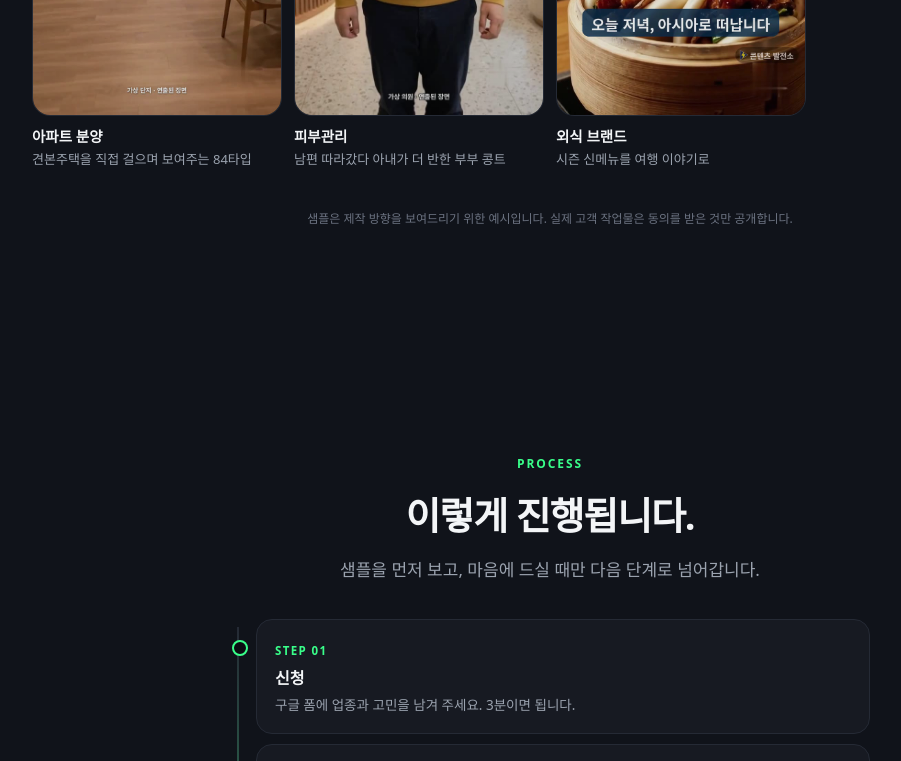
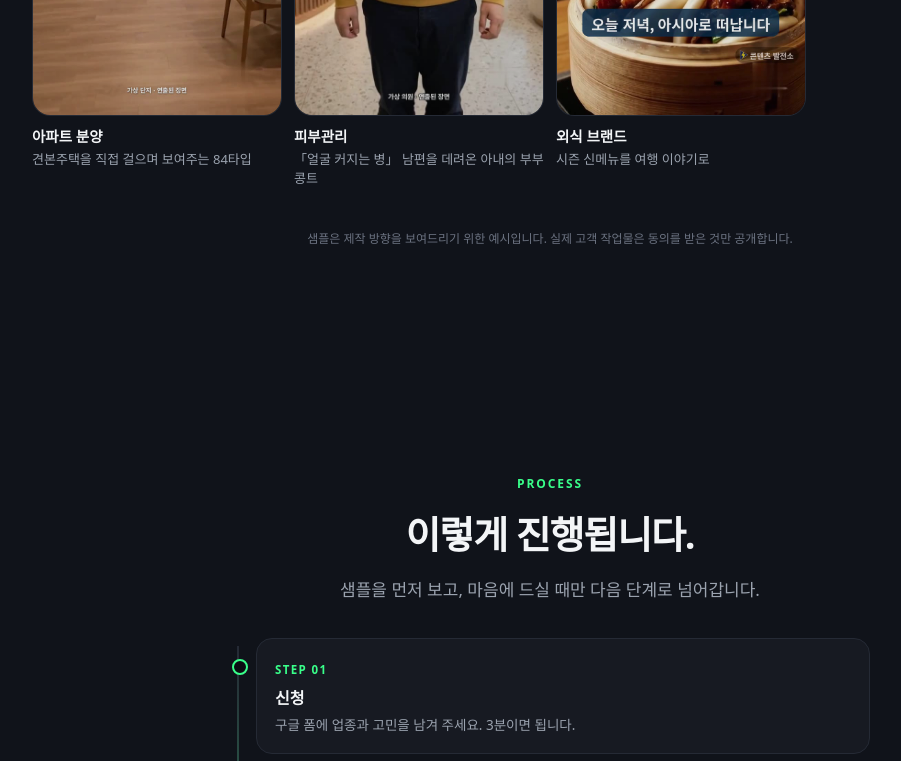
Before and after one commit to binepapa12-commits/binepapa12-commits.github.io, a plain HTML site: page index.html in a window 1280 px wide. Shown: the part 5200-5961 px from the top of the page, without its empty margins (90-991 px from the left). Drawn offline with Linux system fonts and the light colour scheme.

Commit message:
피부관리 캡션 수정

```diff
--- a/index.html
+++ b/index.html
@@ -359,7 +359,7 @@
         </div>
         <div class="vslot short" data-cat="short" data-yt="" data-src="samples/dermatology.mp4">
           <div class="vbox"><img src="samples/dermatology.jpg" alt="피부관리 부부 콩트형 광고 표지" loading="lazy"><span class="ph">샘플 영상<br>준비 중</span><i class="play"></i><em>피부관리 · 50초</em></div>
-          <p class="vcap"><b>피부관리</b>남편 따라갔다 아내가 더 반한 부부 콩트</p>
+          <p class="vcap"><b>피부관리</b>「얼굴 커지는 병」 남편을 데려온 아내의 부부 콩트</p>
         </div>
         <div class="vslot short" data-cat="short" data-yt="" data-src="samples/food_asia.mp4">
           <div class="vbox"><img src="samples/food_asia.jpg" alt="외식 브랜드 시즌 메뉴 광고 표지" loading="lazy"><span class="ph">샘플 영상<br>준비 중</span><i class="play"></i><em>외식 브랜드 · 30초</em></div>
```
